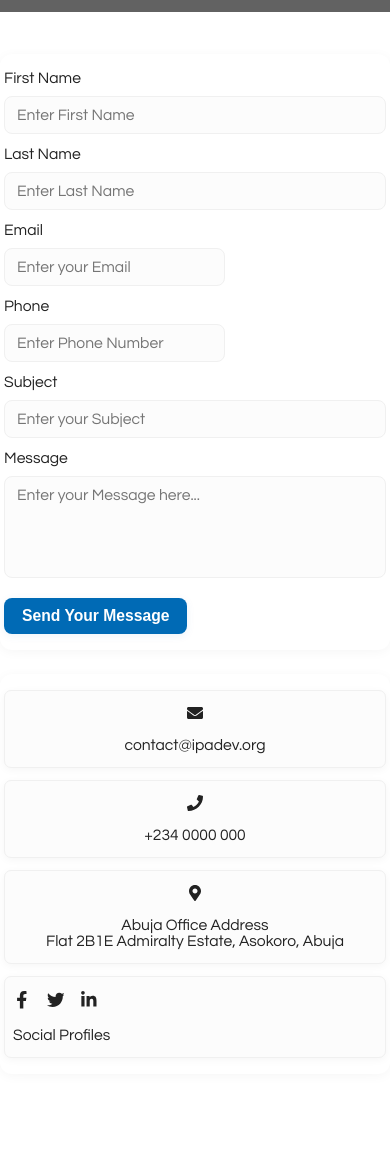
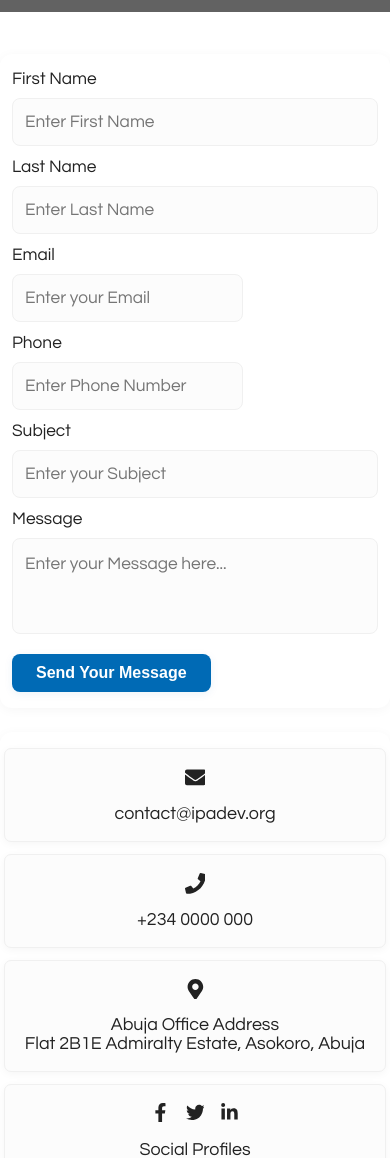
Before and after one commit to raysummer9/ipadev, a React (Create React App) app: page /contact in a window 390 px wide. Shown: the part 410-1568 px from the top of the page. Before the commit the page ends 1520 px from the top, so only its background shows below. Built offline with nearby package versions, Linux system fonts and the light colour scheme; grey boxes are pictures that could not be loaded.

Commit message:
Contact Page: Mobile responsive fixess

```diff
--- a/src/components/ContactForm.css
+++ b/src/components/ContactForm.css
@@ -19,20 +19,7 @@
   box-sizing: border-box;
   margin: 0;
   padding: 0;
-}
-
-.contact-form__field--full {
-  width: 100%;
-  min-width: 0;
-  max-width: 100%;
-  box-sizing: border-box;
-}
-
-.contact-form__field--full input,
-.contact-form__field--full textarea {
-  width: 100%;
-  min-width: 0;
-  box-sizing: border-box;
+  flex: 1 1 0;
 }
 
 .contact-form__field {
@@ -113,6 +100,7 @@
   margin-bottom: 2px;
   display: block;
   line-height: 1.4;
+  width: 100%;
 }
 
 .contact-form__error--form {
@@ -125,6 +113,11 @@
   .contact-form__row {
     flex-direction: column;
     gap: 12px;
+  }
+  .contact-form__row .contact-form__field {
+    width: 100%;
+    min-width: 0;
+    box-sizing: border-box;
   }
   .contact-form__field input,
   .contact-form__field textarea {
@@ -139,28 +132,26 @@
 @media (max-width: 600px) {
   .contact-form {
     gap: 12px;
+    padding-left: 8px;
+    padding-right: 8px;
+    width: 100%;
+    box-sizing: border-box;
   }
   .contact-form__field label {
-    font-size: 0.98rem;
+    font-size: 1.08rem;
   }
   .contact-form__field input,
   .contact-form__field textarea {
-    font-size: 0.98rem;
-    padding: 10px 12px;
+    font-size: 1.08rem;
+    padding: 16px 12px;
+    height: 48px;
+    min-height: 48px;
   }
-  .contact-form__submit {
-    font-size: 0.98rem;
-    padding: 9px 18px;
+  .contact-form__field textarea {
+    min-height: 96px;
+    height: 96px;
+  }
+  .contact-form__error {
+    font-size: 1.01rem;
   }
 }
-
-@media (max-width: 700px) {
-  .contact-form__row {
-    flex-direction: column;
-    gap: 12px;
-  }
-  .contact-form__row .contact-form__field {
-    width: 100%;
-    max-width: 100%;
-  }
-}
--- a/src/components/ContactInfoPanel.css
+++ b/src/components/ContactInfoPanel.css
@@ -68,16 +68,22 @@
     gap: 12px;
   }
   .contact-info-panel__card {
-    font-size: 0.98rem;
-    padding: 14px 8px;
+    font-size: 1.12rem;
+    padding: 18px 12px;
     width: 100%;
     min-width: 0;
     border-radius: 7px;
+    text-align: center;
+    align-items: center;
   }
   .contact-info-panel__icon {
-    font-size: 1rem;
+    font-size: 1.3rem;
+  }
+  .contact-info-panel__socials {
+    justify-content: center;
+    width: 100%;
   }
   .contact-info-panel__socials a {
-    font-size: 1.1rem;
+    font-size: 1.18rem;
   }
 }
```
